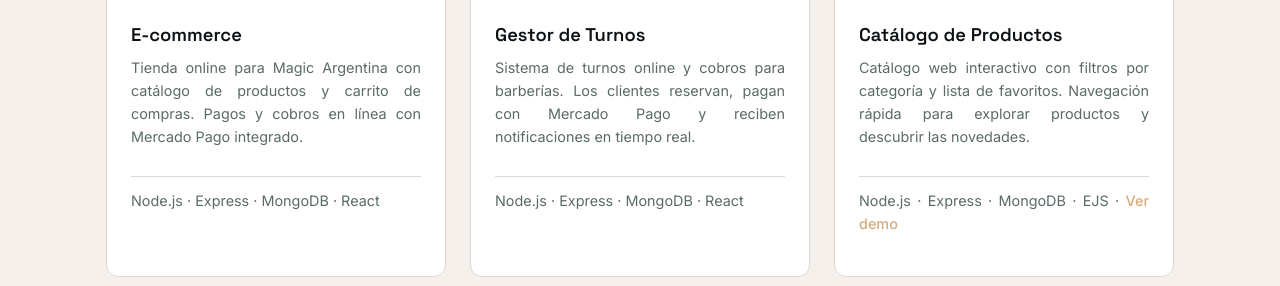
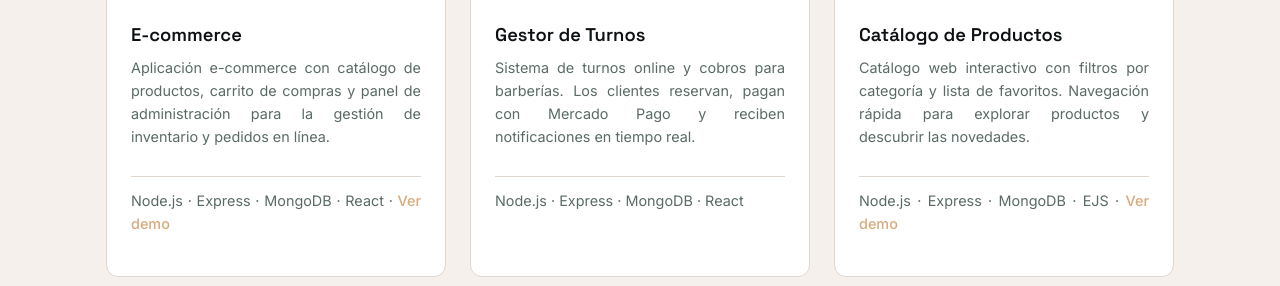
Before and after one commit to AgustinGenovese/portafolio, a plain HTML site: page index.html in a window 1280 px wide. Shown: the part 1261-1547 px from the top of the page. Drawn offline with nearby package versions, Linux system fonts and the light colour scheme.

Commit message:
Actualiza descripción del proyecto E-commerce y agrega link a demo

```diff
--- a/index.html
+++ b/index.html
@@ -87,9 +87,9 @@
                     <img class="project-card-img" src="imagenes/pic1.png" alt="E-commerce Magic Argentina" loading="lazy">
                     <div class="project-card-body">
                         <h3>E-commerce</h3>
-                        <p>Tienda online para Magic Argentina con catálogo de productos y carrito de compras. Pagos y cobros en línea con Mercado Pago integrado.</p>
+                        <p>Aplicación e-commerce con catálogo de productos, carrito de compras y panel de administración para la gestión de inventario y pedidos en línea.</p>
                         <hr class="project-card-divider">
-                        <p class="project-card-tags">Node.js · Express · MongoDB · React</p>
+                        <p class="project-card-tags">Node.js · Express · MongoDB · React · <a href="https://cardstore-tawny.vercel.app" target="_blank">Ver demo</a></p>
                     </div>
                 </div>
                 <div class="project-card">
```
